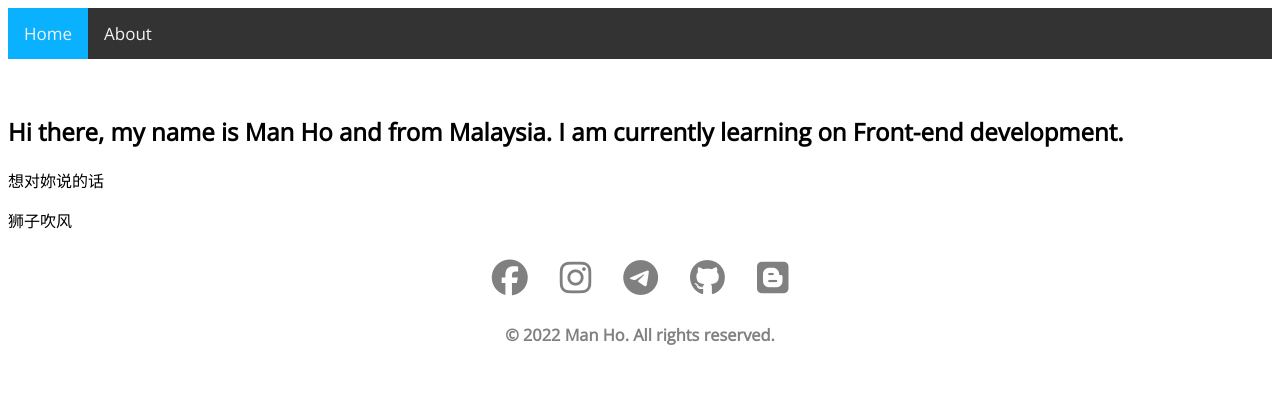
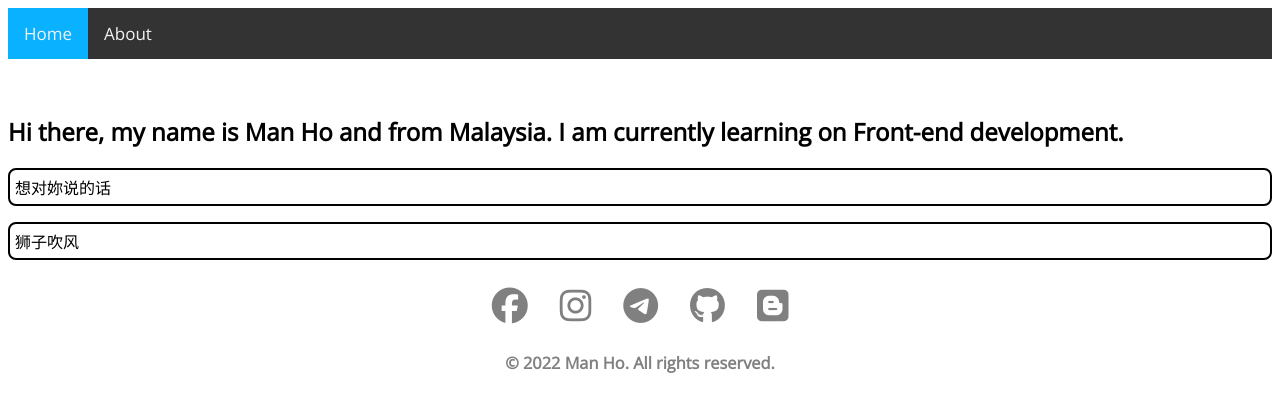
Before and after one commit to manho30/v1.manho30.me, a PHP site: page / in a window 1280 px wide. Shown: the top 412 px of the page. Run offline with PHP 8.4, Linux system fonts and the light colour scheme; some libraries are stand-ins or nearby versions.

Commit message:
Update index.css

```diff
--- a/index.css
+++ b/index.css
@@ -11,7 +11,7 @@ a {
 	font-family: 'Open Sans', sans-serif;
 }
 
-content.p {
+p.dui_ni_shuo, p.lion {
         border: 2px solid black;
         border-radius: 8px;
         padding: 5px;
```
